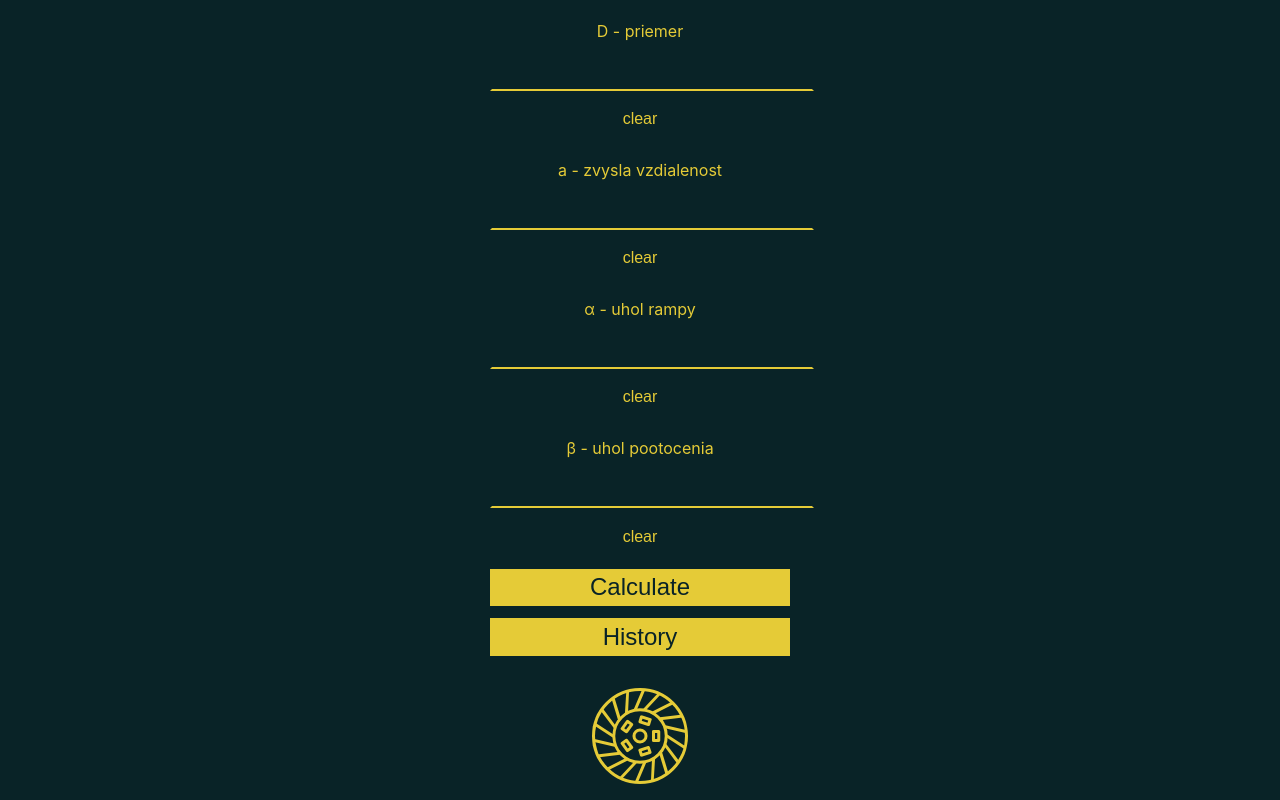
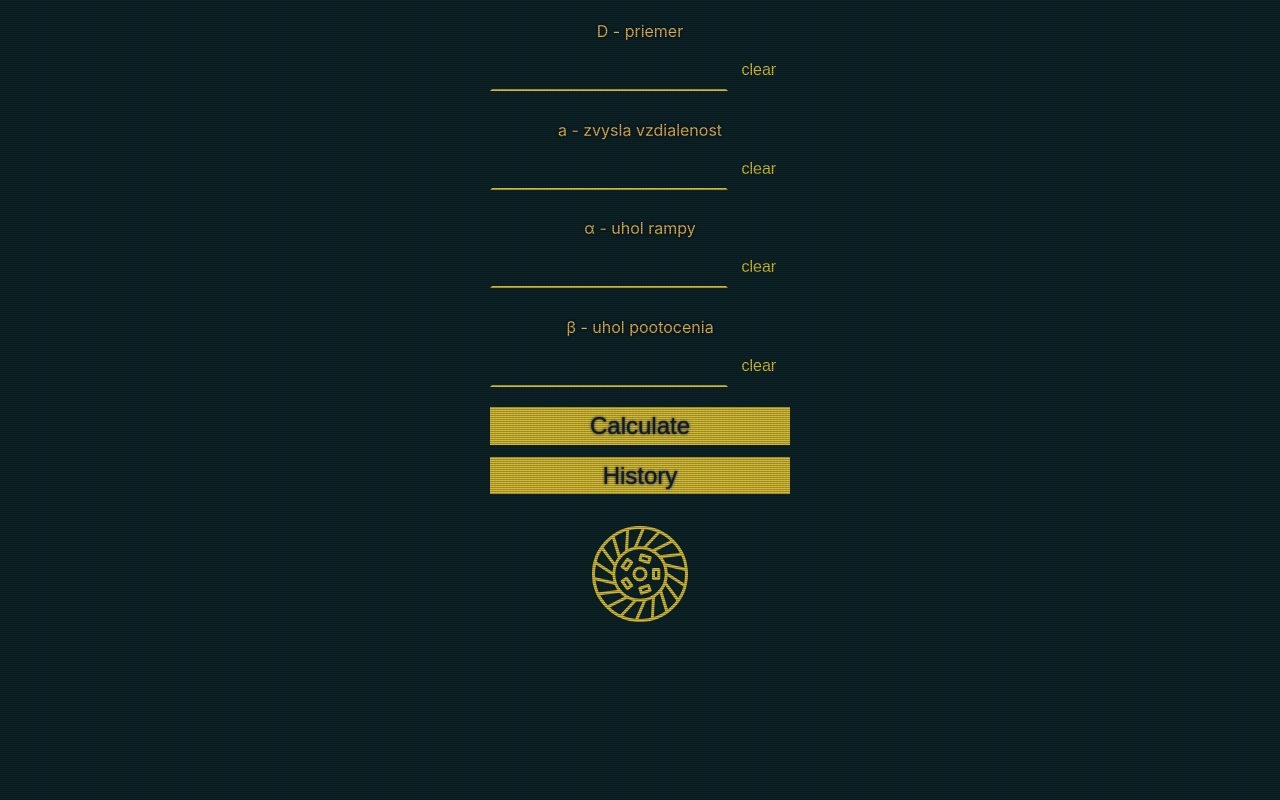
Before and after one commit to mcapkovic/clutch, a React (Create React App) app: page / in a window 1280 px wide. Built offline with nearby package versions, Linux system fonts and the light colour scheme.

Commit message:
ADD flexbox

```diff
--- a/src/App.css
+++ b/src/App.css
@@ -78,6 +78,7 @@
   overflow: hidden;
   cursor: pointer;
   outline: none;
+  flex: 1;
 }
 
 .my-button:active:after {
@@ -127,23 +128,24 @@ input {
   color: #e5cb37;
   font-size: 1.5em;
   background: #092327;
-  /* width: 100%; */
+  width: 100%;
   padding: 5px;
   margin: 8px 0;
   box-sizing: border-box;
   outline: none;
 }
 
-/* .inputAddOn{
+.inputAddOn{
   display: flex;
-} */
+  /* flex-flow: row wrap; */
+}
 
 .input-field{
   border: 2px solid #092327;
   border-bottom: 2px solid #e5cb37;
   -webkit-transition: 0.5s;
   transition: 0.5s;
-  /* flex: 1; */
+  flex: 4;
 }
 
 .result-field{
--- a/src/App.js
+++ b/src/App.js
@@ -82,79 +82,36 @@ class App extends Component {
       <div className="App">
         <InputData
           id="inputD"
+          name="inputD"
           label="D - priemer"
           value={this.state.inputD}
           onChange={this.handleInputChange}
         />
 
-        {/* <label htmlFor="inputD">D - priemer</label>
-        <div className="inputAddOn">
-          <input
-            className="crt-text-shadow input-field"
-            name="inputD"
-            type="number"
-            autoComplete="off"
-            id="inputD"
-            value={this.state.inputD}
-            onChange={this.handleInputChange}
-          />
-          <button class="my-button clear-field-button button-effect">clear</button>
-        </div> */}
-
         <InputData
           id="inputA"
+          name="inputA"
           label="a - zvysla vzdialenost"
           value={this.state.inputA}
           onChange={this.handleInputChange}
         />
 
-        {/* <label htmlFor="inputA">a - zvysla vzdialenost</label>
-        <input
-          className="crt-text-shadow input-field"
-          name="inputA"
-          type="number"
-          autoComplete="off"
-          id="inputA"
-          value={this.state.inputA}
-          onChange={this.handleInputChange}
-        /> */}
-
         <InputData
           id="alpha"
+          name="alpha"
           label="α - uhol rampy"
           value={this.state.alpha}
           onChange={this.handleInputChange}
         />
 
-        {/* <label htmlFor="alpha">α - uhol rampy</label>
-        <input
-          className="crt-text-shadow input-field"
-          name="alpha"
-          type="number"
-          autoComplete="off"
-          id="alpha"
-          value={this.state.alpha}
-          onChange={this.handleInputChange}
-        /> */}
-
         <InputData
           id="bethaInput"
+          name="betha"
           label="β - uhol pootocenia"
           value={this.state.betha}
           onChange={this.handleInputChange}
+          isDisabled={this.state.inputA}
         />
-
-        {/* <label htmlFor="bethaInput">β - uhol pootocenia</label>
-        <input
-          disabled={this.state.inputA}
-          className="crt-text-shadow input-field"
-          name="betha"
-          type="number"
-          autoComplete="off"
-          id="bethaInput"
-          value={this.state.betha}
-          onChange={this.handleInputChange}
-        /> */}
 
         <button
           className="my-button margin-top-small button-effect crt-text-shadow"
--- a/src/InputData.js
+++ b/src/InputData.js
@@ -1,23 +1,26 @@
 import React from "react";
 
-function InputData(props){
-    return(
+function InputData(props) {
+  return (
     <div>
       <label htmlFor={props.id}>{props.label}</label>
       <div className="inputAddOn">
         <input
           className="crt-text-shadow input-field"
-                name={props.id}
+          disabled={props.isDisabled}
+          name={props.name}
           type="number"
           autoComplete="off"
           id={props.id}
           value={props.value}
           onChange={props.onChange}
         />
-            <button class="my-button clear-field-button button-effect">clear</button>
+        <button class="my-button clear-field-button button-effect">
+          clear
+        </button>
       </div>
     </div>
-    )
+  );
 }
 
 export default InputData;
--- a/src/index.css
+++ b/src/index.css
@@ -23,15 +23,15 @@ code {
     monospace;
 }
 
-/* .crt {
+.crt {
   animation: textShadow 1.6s infinite;
 }
 
 .crt-text-shadow {
   animation: textShadow 1.6s infinite;
-} */
+}
 
-/* .crt::before {
+.crt::before {
   content: " ";
   display: block;
   position: absolute;
@@ -58,7 +58,7 @@ code {
   z-index: 2;
   pointer-events: none;
   animation: flicker 0.15s infinite;
-} */
+}
 
 @keyframes flicker {
   0% {
```
Lines whose indentation alone changed are shown as unchanged.
